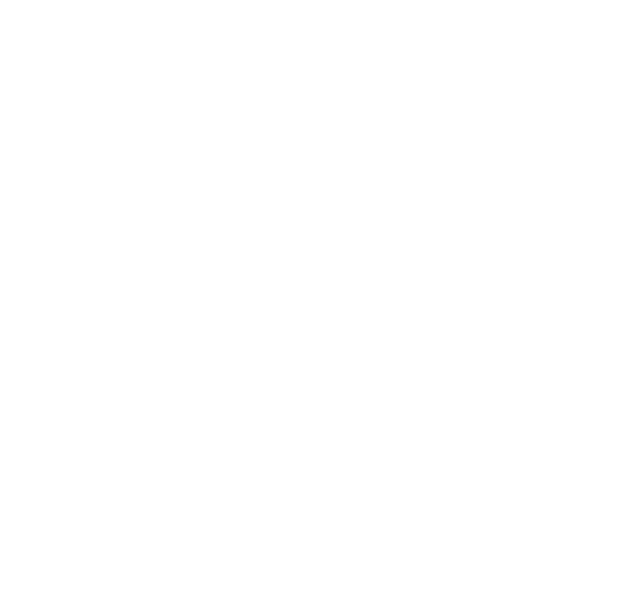
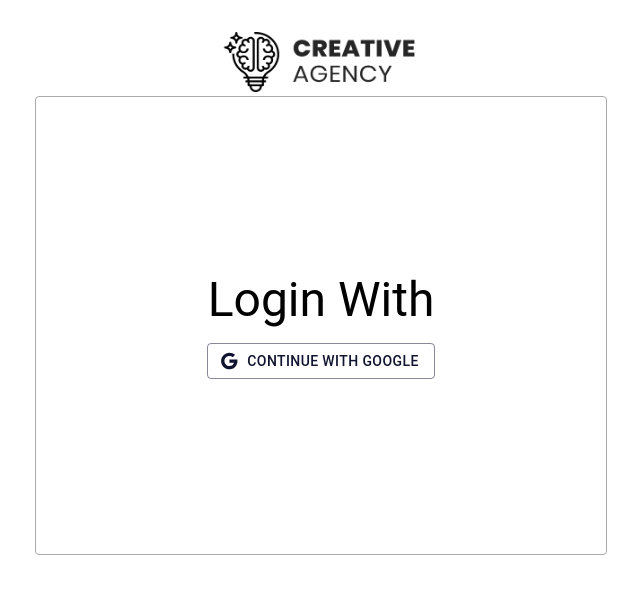
Before and after one commit to antusaha970/Creative-Agency-Client, a React (Create React App) app: page /login in a window 1280 px wide. Before the commit this address had no page. Shown: the top 594 px of the page, without its empty margins (319-959 px from the left). Built offline with nearby package versions, Linux system fonts and the light colour scheme.

Commit message:
added login page

```diff
--- a/src/App.js
+++ b/src/App.js
@@ -1,11 +1,13 @@
 import { Route, Routes } from "react-router-dom";
 import Home from "./HomePage/Home/Home";
+import Login from "./LoginPage/Login/Login";
 
 
 function App() {
   return (
       <Routes>
           <Route path="/" element={<Home />} />
+          <Route path="/login" element={<Login />} />
       </Routes>
   );
 }
--- a/src/HomePage/NavBar/NavBar.js
+++ b/src/HomePage/NavBar/NavBar.js
@@ -37,7 +37,7 @@
                         <MenuLink variant="p" component="p">
                             <Link to='/'>Contact Us</Link>
                         </MenuLink>
-                        <Link to="/">
+                        <Link to="/login">
                             <Button variant="contained" color="primary">Login</Button>
                         </Link>
                     </MenuStack>
@@ -73,7 +73,7 @@
                         <ResponsiveLink variant="p" component="p">
                             <Link to='/'>Our Team</Link>
                         </ResponsiveLink>
-                        <Link to="/">
+                        <Link to="/login">
                             <Button variant="contained" color="primary" sx={{
                                 marginLeft: '5px'
                             }}>Login</Button>
--- /dev/null
+++ b/src/LoginPage/Login/Login.css
@@ -0,0 +1,4 @@
+.login-logo{
+    display: block;
+    margin: auto;
+}
--- /dev/null
+++ b/src/LoginPage/Login/Login.js
@@ -0,0 +1,33 @@
+import { Google } from '@mui/icons-material';
+import { Box, Button, Container, Stack, Typography } from '@mui/material';
+import React from 'react';
+import logo from '../../images/logos/logo.png';
+import { LoginBox, LogoImg } from '../../Styles/StyledComponent';
+import './Login.css';
+
+
+const Login = () => {
+    return (
+        <Container maxWidth="lg">
+            <Stack justifyContent='center' alignItems="center" mt={4}>
+                <Box>
+                    <LogoImg src={logo} alt="logo" />
+                </Box>
+                <LoginBox>
+                    <Box>
+                        <Typography variant="h3" component="h5" textAlign="center" sx={{
+                            paddingBottom: '15px'
+                        }}>
+                            Login With
+                        </Typography>
+                    </Box>
+                    <Box>
+                        <Button variant="outlined" startIcon={<Google />} fullWidth>Continue with Google</Button>
+                    </Box>
+                </LoginBox>
+            </Stack>
+        </Container>
+    );
+};
+
+export default Login;
--- a/src/Styles/StyledComponent.js
+++ b/src/Styles/StyledComponent.js
@@ -1,5 +1,5 @@
 import styled from "@emotion/styled";
-import { Stack, Typography } from "@mui/material";
+import { Box, Stack, Typography } from "@mui/material";
 
 export const LogoImg = styled('img')`
     width: 202.81px;
@@ -63,3 +63,18 @@
 color: rgba(0, 0, 0, 0.7);
 margin-top: 10px;
 `;
+
+export const LoginBox = styled(Box)`
+    background: #FFFFFF;
+    border: 1px solid #ABABAB;
+    border-radius: 4px;
+    width: 570px;
+    height: 457px;
+    display: flex;
+    justify-content: center;
+    align-items: center;
+    flex-direction: column;
+    ${props => props.theme.breakpoints.down('sm')}{
+        width: 100%;
+    }
+`;
```
